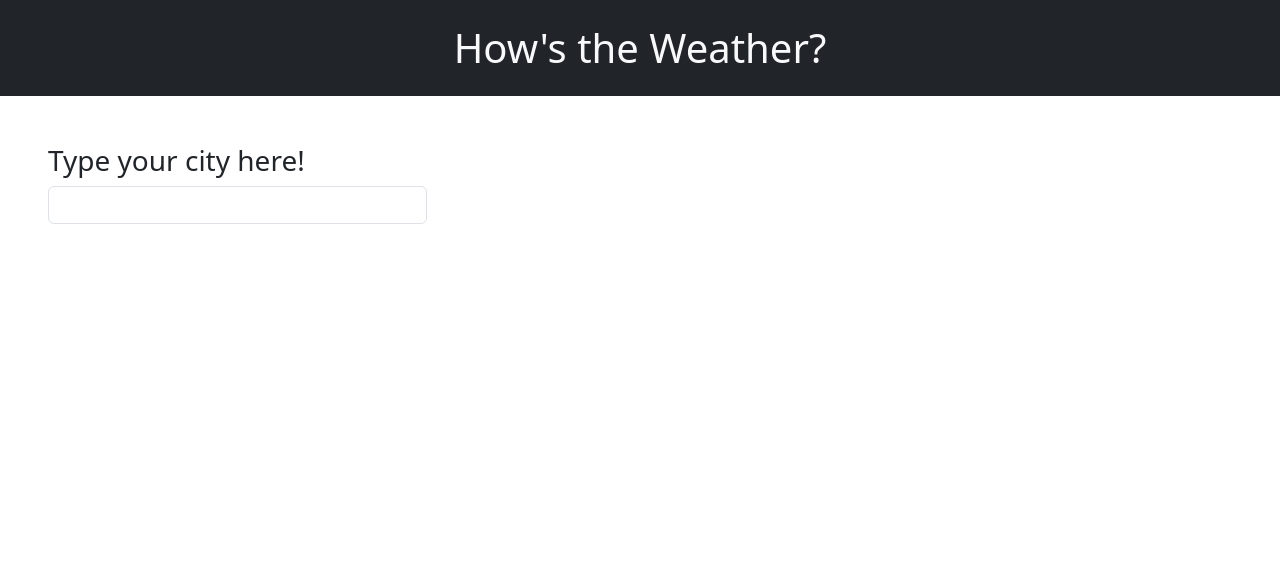
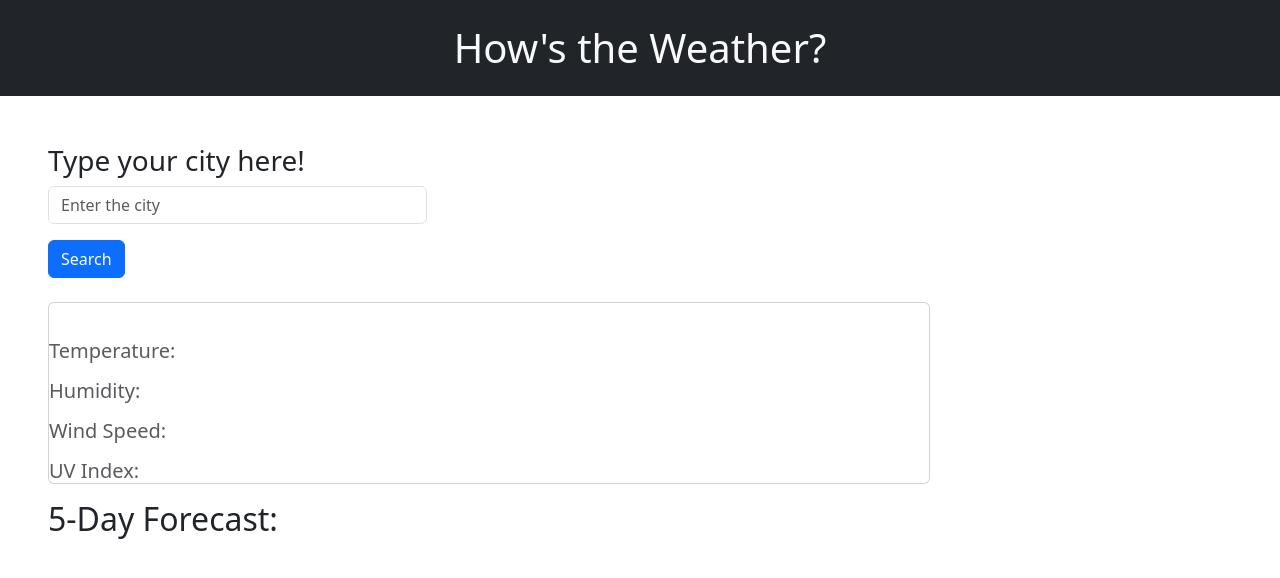
Before and after one commit to MatthewMontiel/hows-the-weather, a plain HTML site: page index.html in a window 1280 px wide. Drawn offline with nearby package versions, Linux system fonts and the light colour scheme.

Commit message:
finished html structure

```diff
--- a/index.html
+++ b/index.html
@@ -11,20 +11,43 @@
 <header class="bg-dark">
   <h1 class="p-4 text-center text-light h1">How's the Weather?</h1>
 </header>
-
+<!---->
 <section class="m-4 p-4">
   <section class="col-md-12">
   <section class="row">
-
+    <!---->
     <section class="col-md-4">
+      <!--form-->
       <h3>Type your city here!</h3>
       <form class="form-inline" id="searchBar">
-        <input type="search" class="form-control mb-3 ds-input" id="nameof">
+        <input type="search" class="form-control mb-3" id="cityName" placeholder="Enter the city">
+        <button type="submit" class="btn btn-primary mb-3">Search</button>
       </form>
+      <!--history-->
+      <ul class="list-group" id="search-History"></ul>
 
     </section>
-
-
+<!--results-->
+    <section class="col-md-9">
+      <!--data-->
+      <section class="card mt-2">
+        <section class="card-body"></section>
+        <section class="d-flex flex-row">
+          <h2 class="card-title align-self-center" id="main-city-name"></h2>
+        </section>
+        <h5 class="card-subtitle text-muted" id="main-city-temp">Temperature: </h5>
+        <h5 class="card-subtitle mt-3 text-muted" id="main-city-humid">Humidity: </h5>
+        <h5 class="card-subtitle mt-3 text-muted" id="main-city-wind">Wind Speed: </h5>
+        <h5 class="card-subtitle mt-3 text-muted" id="main-city-uv">UV Index:</h5>
+      </section>
+    </section>
+<!--5 day Forecast-->
+<section class="weather">
+  <h2 class="card-title mt-3">5-Day Forecast:</h2>
+  <section class="row justify-content-between" id="five-day">
+    <!---->
+  </section>
+</section>
   </section>
   </section>
 </section>
```
